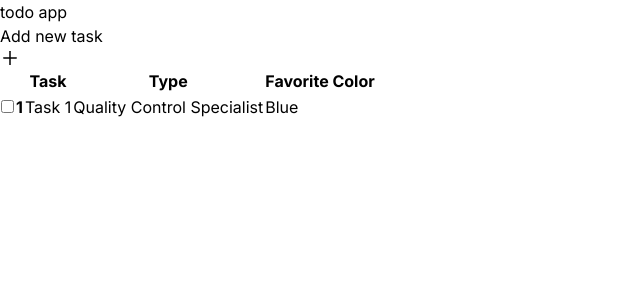
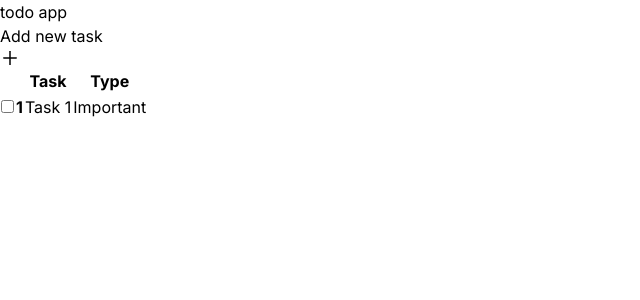
Before and after one commit to Ronit-gurjar/Nextjs-todo-app, a Next.js app: page / in a window 1280 px wide. Shown: the top 300 px of the page, without its empty margins (0-640 px from the left). Built offline with nearby package versions, Linux system fonts and the light colour scheme; data requests are answered from the project's data file.

Commit message:
Fix: remove unnecessary code

```diff
--- a/app/components/Todolist.tsx
+++ b/app/components/Todolist.tsx
@@ -16,7 +16,6 @@ const Todolist: React.FC<TodolistProps> = ({tasks}) => {
         <th></th>
         <th>Task</th>
         <th>Type</th>
-        <th>Favorite Color</th>
       </tr>
     </thead>
     <tbody>
@@ -29,8 +28,7 @@ const Todolist: React.FC<TodolistProps> = ({tasks}) => {
         </th>
         <th>{task.id}</th>
         <td>{task.text}</td>
-        <td>Quality Control Specialist</td>
-        <td>Blue</td>
+        <td>Important</td>
       </tr>
       ))}
     </tbody>
```
